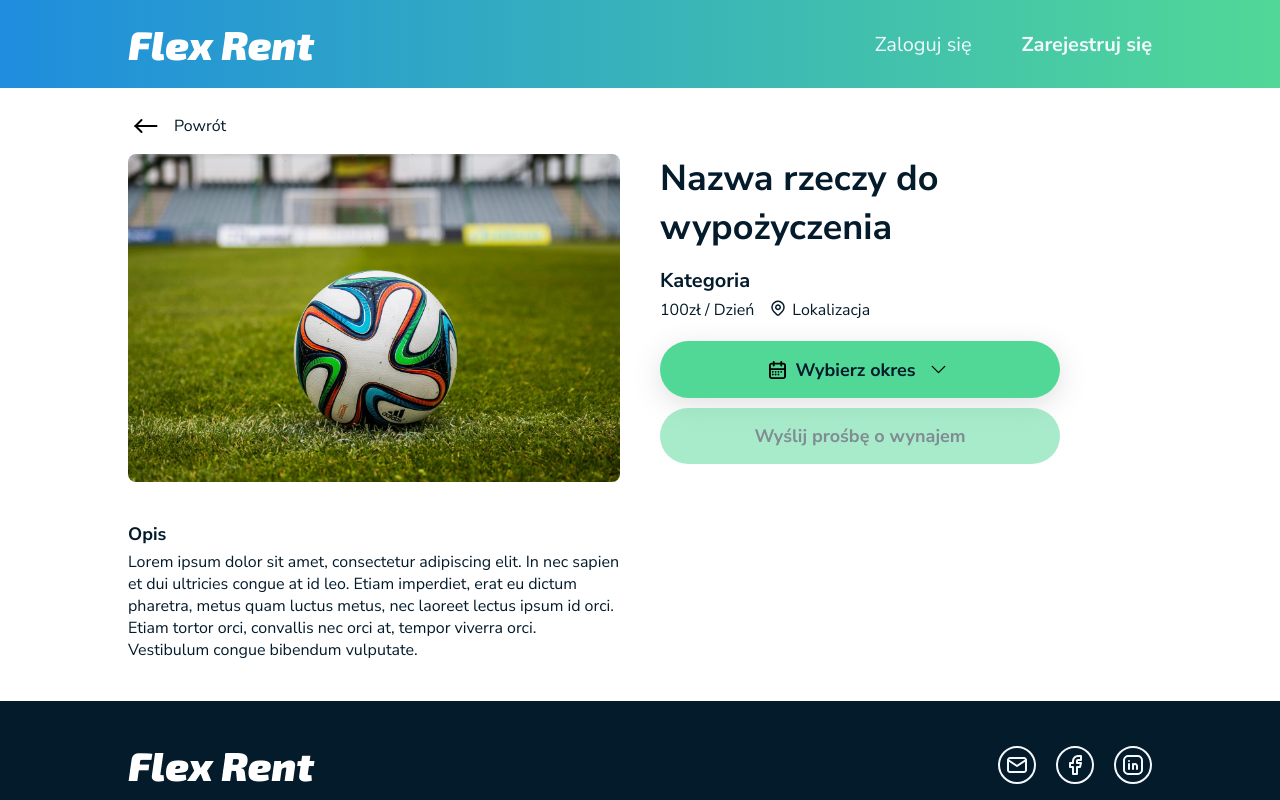
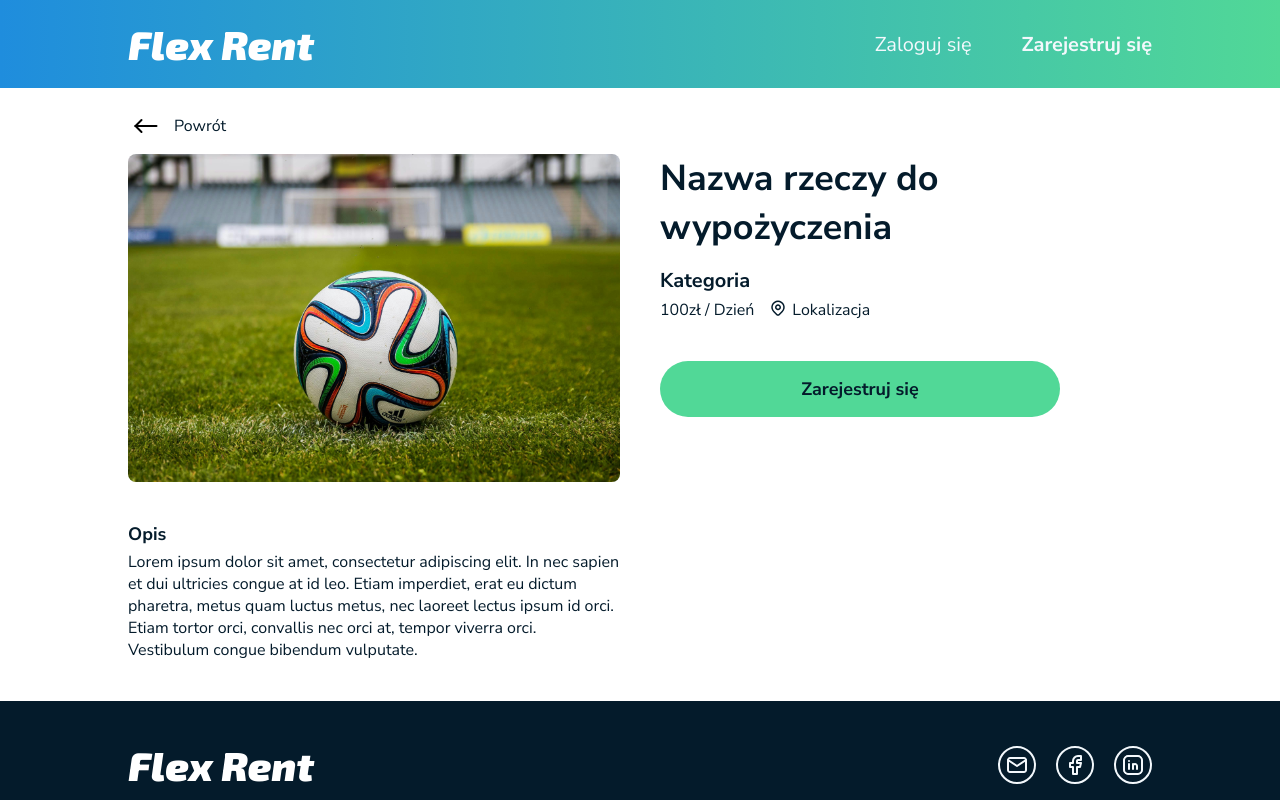
Before and after one commit to MatMarrrrr/Flex-Rent-Frontend, a React (Vite) app: page /item/1 in a window 1280 px wide. Shown: the top 800 px of the page. Built offline with nearby package versions, Linux system fonts and the light colour scheme.

Commit message:
Added nologin button to item page

```diff
--- a/src/pages/ItemPage.tsx
+++ b/src/pages/ItemPage.tsx
@@ -38,6 +38,10 @@ export default function ItemPage() {
     console.log(`${startDateTimestamp}  ${endDateTimestamp}`);
   };
 
+  const handleRegisterRedirect = () => {
+    navigate("/register");
+  };
+
   useEffect(() => {
     const timeout = setTimeout(() => {
       setIsLoading(false);
@@ -46,6 +50,7 @@ export default function ItemPage() {
     return () => clearTimeout(timeout);
   }, []);
 
+  let isLogin = false;
   return (
     <div>
       {isLoading ? (
@@ -88,10 +93,13 @@ export default function ItemPage() {
                   <ItemDetailText>Lokalizacja</ItemDetailText>
                 </ItemLocalizationContainer>
               </ItemDetailsContainer>
+              {isLogin && (
                 <CalendarButton
                   selectedDateRange={selectedDateRange}
                   onSelect={handleSelect}
                 />
+              )}
+              {isLogin ? (
                 <PrimaryButton
                   type="button"
                   onClick={handleRentClick}
@@ -101,6 +109,16 @@ export default function ItemPage() {
                 >
                   Wyślij prośbę o wynajem
                 </PrimaryButton>
+              ) : (
+                <PrimaryButton
+                  type="button"
+                  onClick={handleRegisterRedirect}
+                  margin="20px 0px 20px 0px"
+                  maxWidth="600px"
+                >
+                  Zarejestruj się
+                </PrimaryButton>
+              )}
               <MobileItemDescriptionContainer>
                 <ItemDescriptionTitle>Opis</ItemDescriptionTitle>
                 <ItemDescription>
```
Lines whose indentation alone changed are shown as unchanged.
